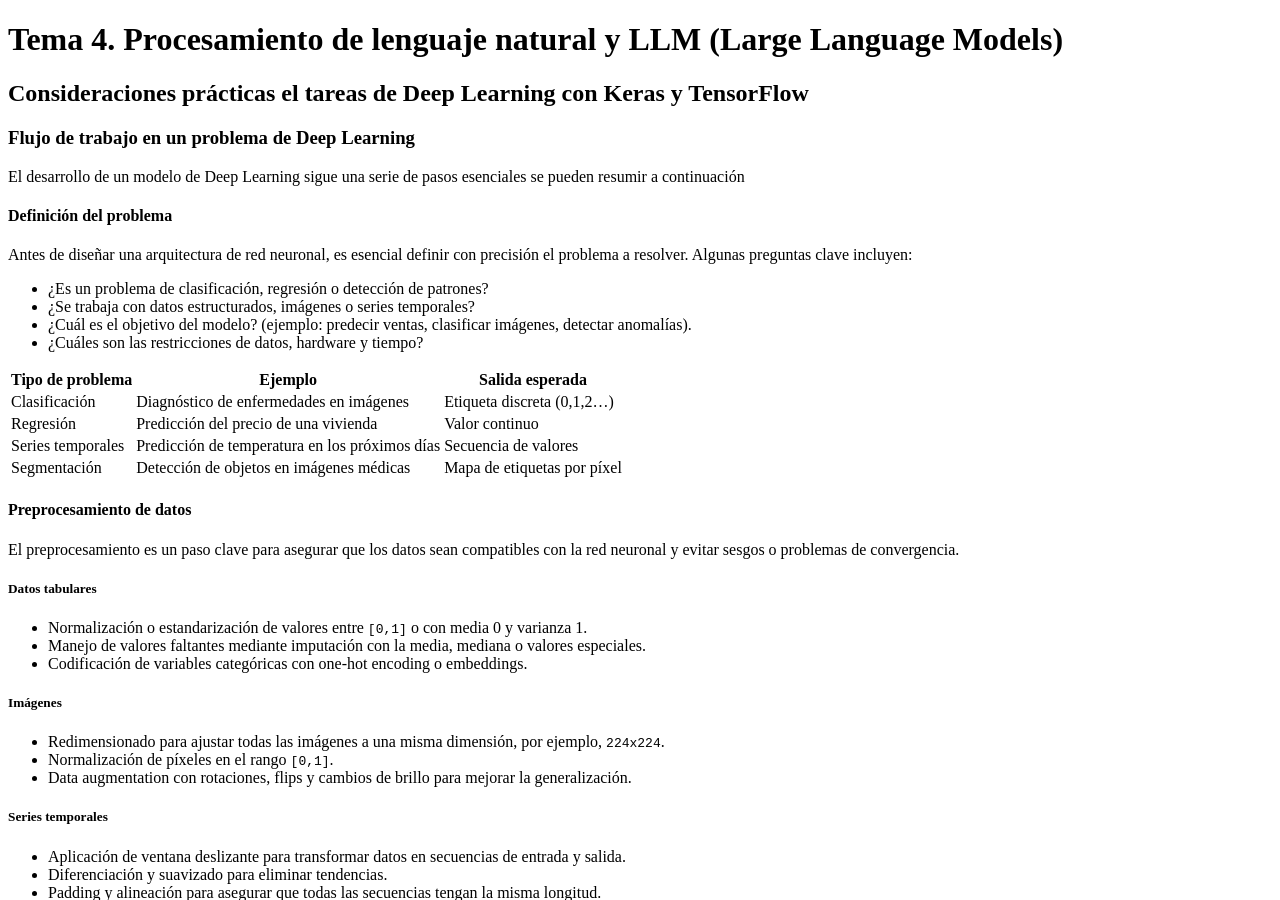
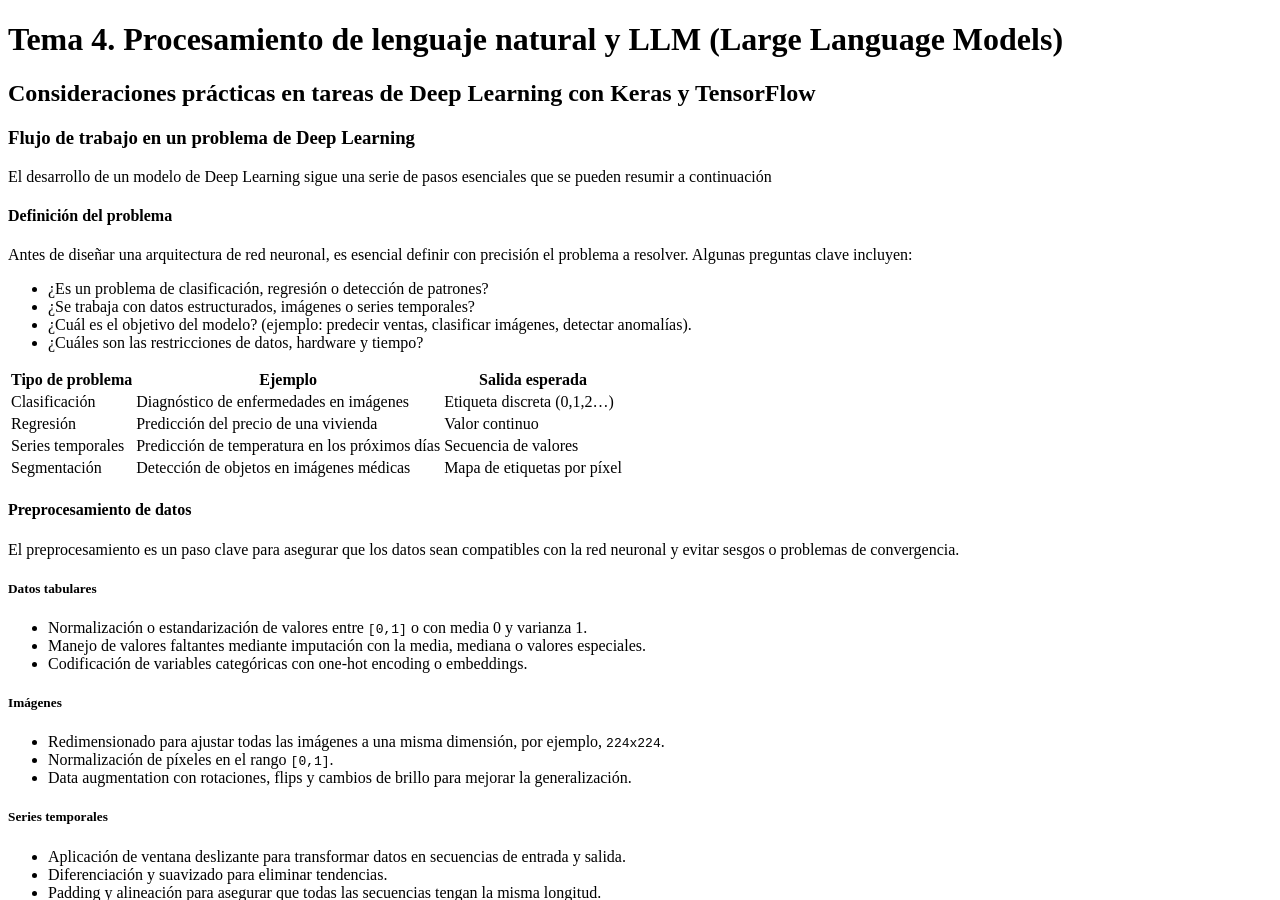
Before and after one commit to sebamendoza-eusa/ML_101, a Jekyll site: the page built from 05-Redes_Neuronales/06-consideraciones-practicas-keras.md, in a window 1280 px wide and 900 px high. Built offline with Jekyll 4.4.1, drawn with Linux system fonts in a browser that asks for light colours; our own code applies the rules of GitHub Pages for plain Markdown files.

Commit message:
keras-DL-consideraciones-practicas

```diff
--- a/05-Redes_Neuronales/06-consideraciones-practicas-keras.md
+++ b/05-Redes_Neuronales/06-consideraciones-practicas-keras.md
@@ -1,10 +1,10 @@
 # Tema 4. Procesamiento de lenguaje natural y LLM (Large Language Models)
 
-## Consideraciones prácticas el tareas de Deep Learning con Keras y TensorFlow
+## Consideraciones prácticas en tareas de Deep Learning con Keras y TensorFlow
 
 ### Flujo de trabajo en un problema de Deep Learning
 
-El desarrollo de un modelo de Deep Learning sigue una serie de pasos esenciales se pueden resumir a continuación
+El desarrollo de un modelo de Deep Learning sigue una serie de pasos esenciales que se pueden resumir a continuación
 
 #### Definición del problema
 
```
